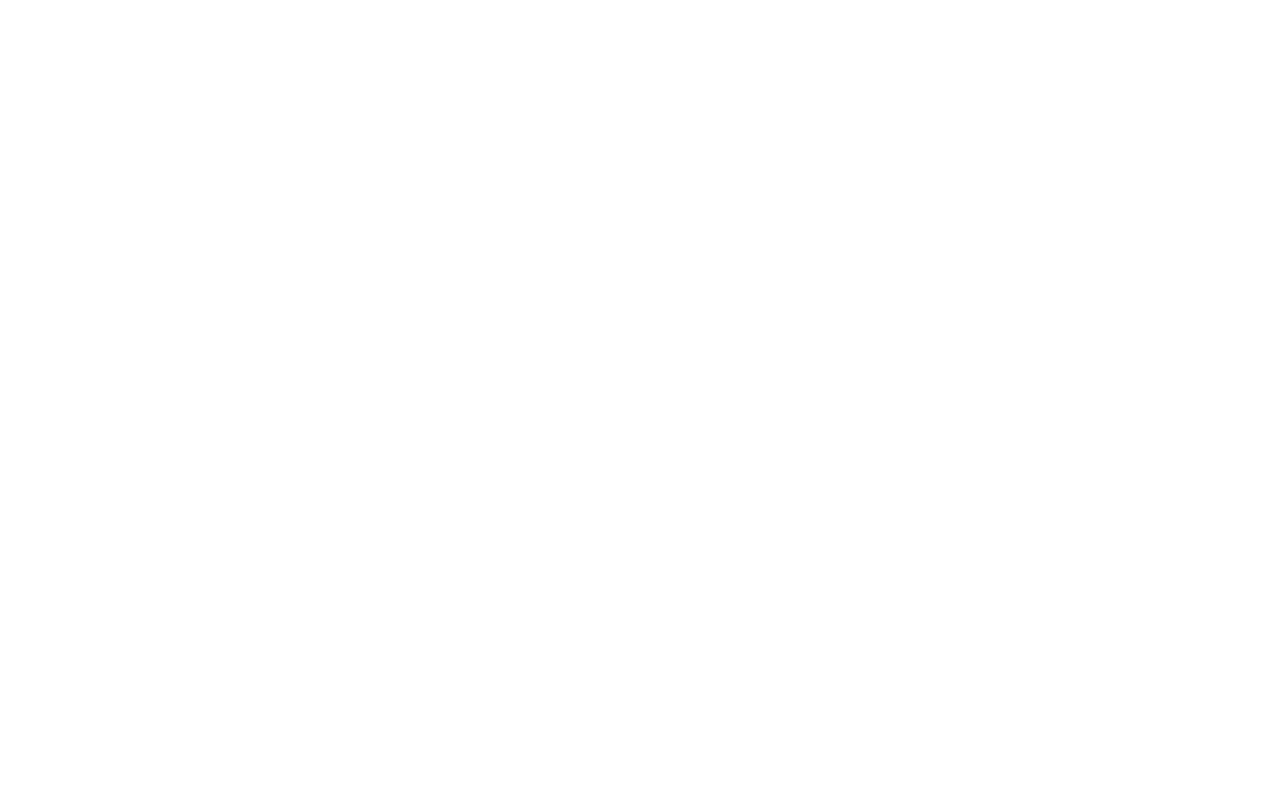
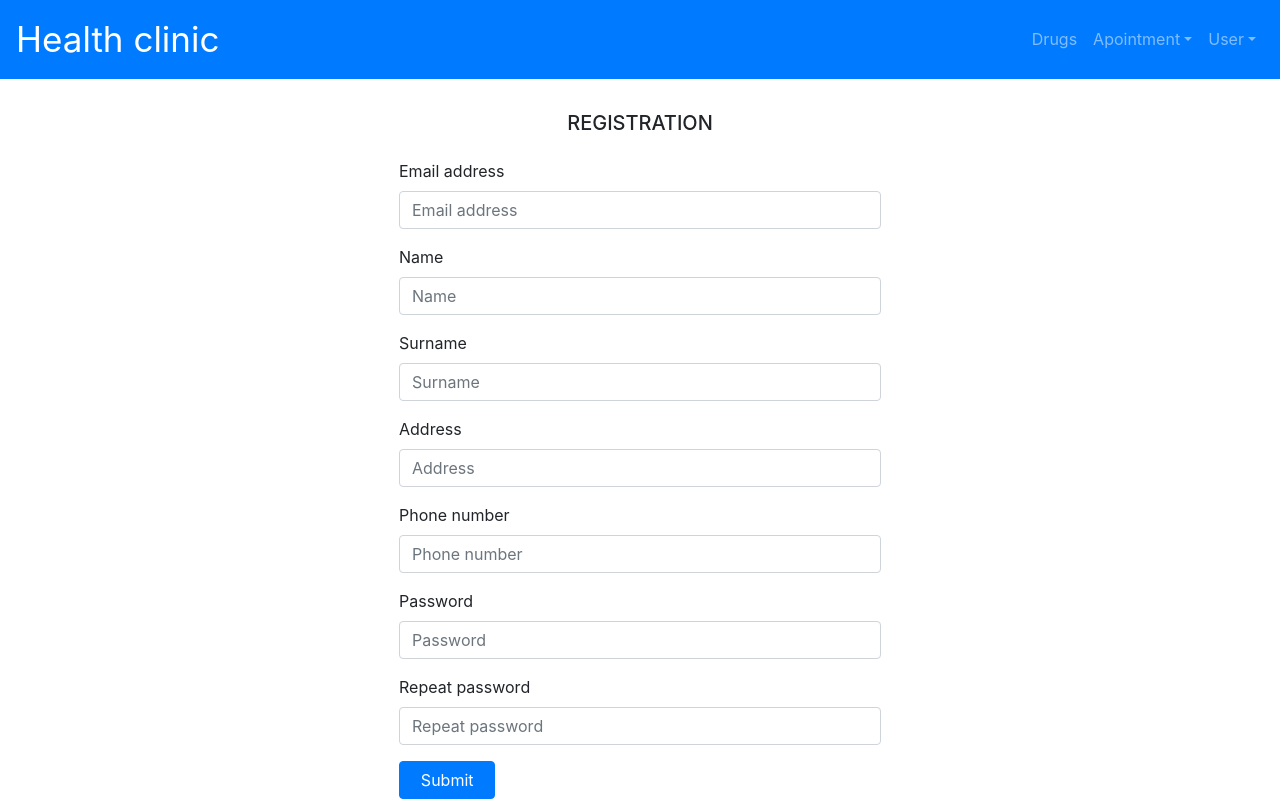
Before and after one commit to StefanZec98/ISA-front, a React (Create React App) app: page /registration in a window 1280 px wide. Built offline with nearby package versions, Linux system fonts and the light colour scheme.

Commit message:
registration initial front

```diff
--- a/src/App.css
+++ b/src/App.css
@@ -1,6 +1,4 @@
-.App {
-  text-align: center;
-}
+
 
 .App-logo {
   height: 40vmin;
--- a/src/App.js
+++ b/src/App.js
@@ -4,6 +4,7 @@
 import Drugs from "./Components/Drugs"
 import Login from "./Components/Login"
 import UserService from "./services/UserService"
+import RegisterPage from "./Components/RegistrationPage"
 
 import {
   BrowserRouter as Router,
@@ -23,6 +24,7 @@
         <Route exact to ="/"  path ="/" component={HomePage}/>
         <Route  to ="/drugs" path ="/drugs"  component={Drugs}/>
         <Route  to ="/login" path ="/login"  component={Login}/>
+        <Route  to ="/registration" path ="/registration"  component={RegisterPage}/>
         </Switch>
     </Router>
 
--- a/src/Components/HomePage.js
+++ b/src/Components/HomePage.js
@@ -20,8 +20,8 @@
 
 
           <section id="homePageSection" className="d-flex ">
-					<div className="container">
-						<h1>Welcome to Health Clinic</h1>
+					<div className="container" style={{textAlign: "center"}}>
+						<h1>Welcome to Health Clinic </h1>
 
             <Link  to="/login" className="btn-Login-Register">
 							Login
--- /dev/null
+++ b/src/Components/RegistrationPage.js
@@ -0,0 +1,67 @@
+import React, { Component } from "react";
+import Header from './Header';
+
+class RegisterPage extends Component {
+
+
+
+    render() {
+        return(
+
+        <React.Fragment>
+            <Header/>
+
+            <h5 className=" text-center  mb-0 text-uppercase" style={{ marginTop: "2rem" }}>
+						Registration
+					</h5>
+
+            <br/>
+
+            <div class="container" style={{maxWidth: "40%"}}>
+                <form>
+                    <div class="form-group">
+                        <label style={{textAlign:"start !important"}} for="exampleInputEmail1">Email address</label>
+                        <input type="email" class="form-control" id="emailAddress" aria-describedby="emailHelp" placeholder="Email address"/>
+                    </div>
+                    <div class="form-group">
+                        <label for="exampleInputName1">Name</label>
+                        <input type="text" class="form-control" id="name" placeholder="Name"/>
+                    </div>
+                    <div class="form-group">
+                        <label for="exampleInputPassword1">Surname</label>
+                        <input type="text" class="form-control" id="surname" placeholder="Surname"/>
+                    </div>
+                    <div class="form-group">
+                        <label for="exampleInputPassword1">Address</label>
+                        <input type="text" class="form-control" id="address" placeholder="Address"/>
+                    </div>
+                    <div class="form-group">
+                        <label for="exampleInputPassword1">Phone number</label>
+                        <input type="text" class="form-control" id="phoneNumber" placeholder="Phone number"/>
+                    </div>
+                    <div class="form-group">
+                        <label for="exampleInputPassword1">Password</label>
+                        <input type="Password" class="form-control" id="password" placeholder="Password"/>
+                    </div>
+                    <div class="form-group">
+                        <label for="exampleInputPassword1">Repeat password</label>
+                        <input type="Password" class="form-control" id="passwordRepeat" placeholder="Repeat password"/>
+                    </div>
+
+                    <button type="submit" class="btn btn-primary" style={{width: "20%"}}>Submit</button>
+                </form>
+            </div>
+
+        </React.Fragment>
+
+
+
+        );
+
+
+    }
+
+
+}
+
+export default RegisterPage;
```
